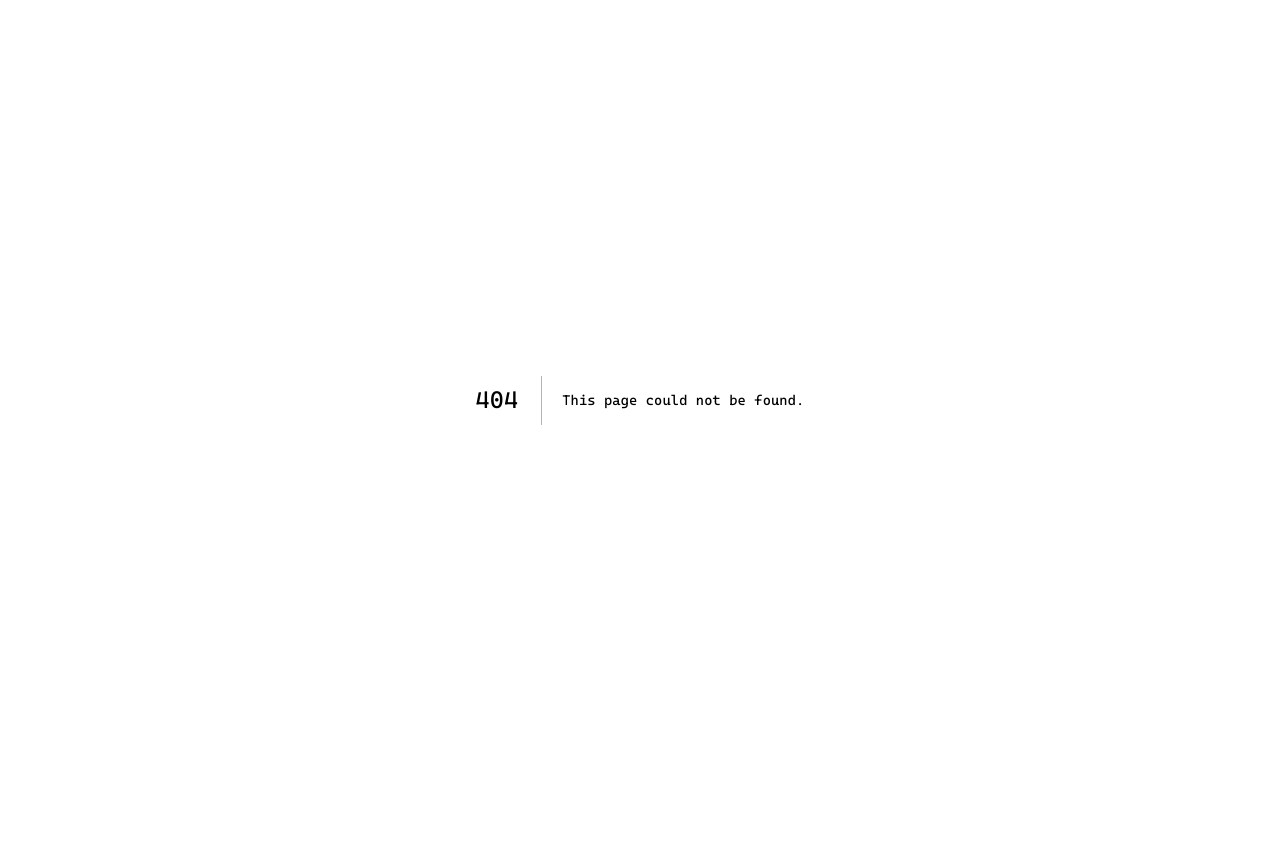
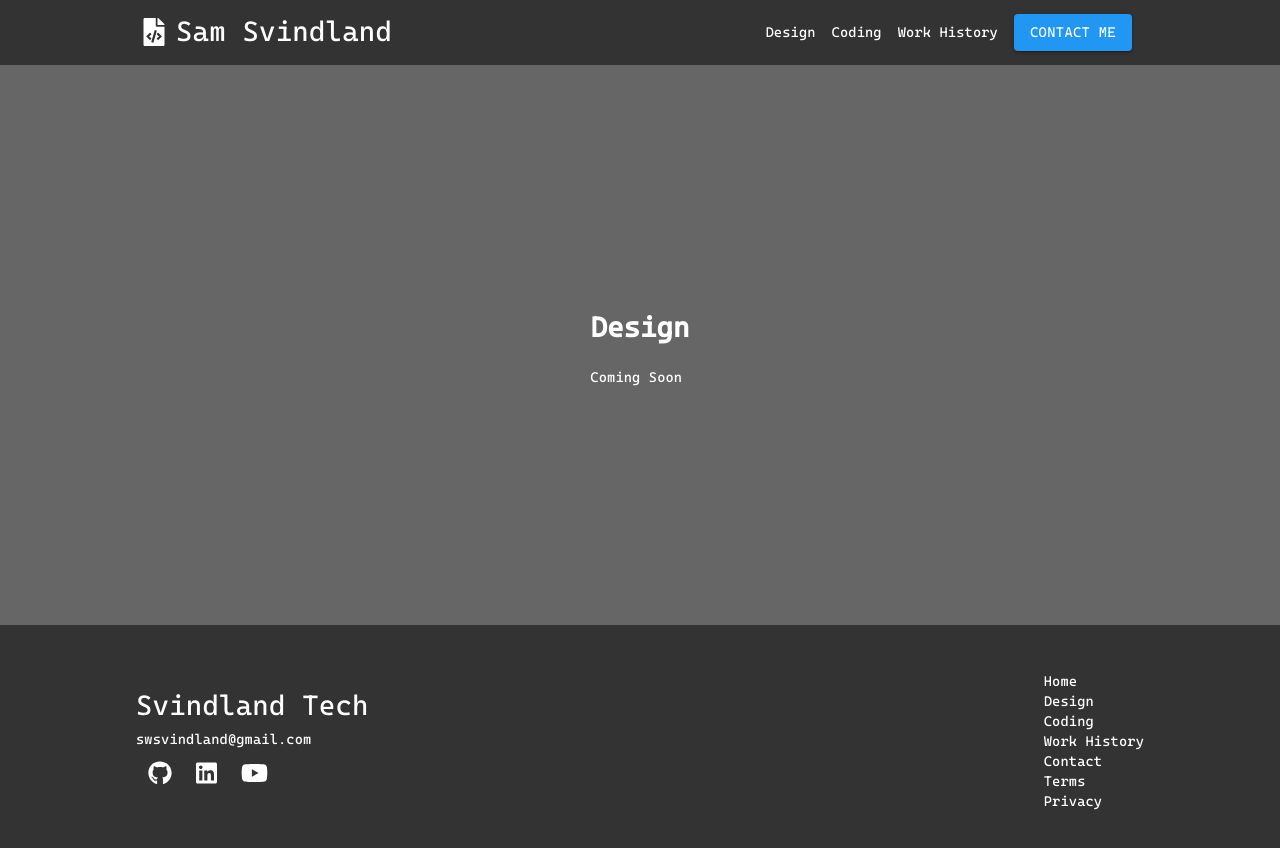
Before and after one commit to swsvindland/Portfolio, a Next.js app: page /design in a window 1280 px wide. Before the commit this address had no page. Shown: the top 848 px of the page. Before the commit the page ends 800 px from the top, so only its background shows below. Built offline with nearby package versions, Linux system fonts and the light colour scheme.

Commit message:
add design tab

```diff
--- a/components/Footer.tsx
+++ b/components/Footer.tsx
@@ -7,12 +7,13 @@ import {
 } from "@material-ui/core";
 import React, { FC } from "react";
 import {
-  contact,
+  coding,
+  contact, design,
   experience,
   home,
   portfolio,
   privacy,
-  terms,
+  terms, work,
 } from "../src/routes";
 import {
   faGithub,
@@ -94,10 +95,13 @@ const Footer: FC = () => {
               <Link href={home}>Home</Link>
             </li>
             <li>
-              <Link href={experience}>Experience</Link>
+              <Link href={design}>Design</Link>
             </li>
             <li>
-              <Link href={portfolio}>Portfolio</Link>
+              <Link href={coding}>Coding</Link>
+            </li>
+            <li>
+              <Link href={work}>Work History</Link>
             </li>
             <li>
               <Link href={contact}>Contact</Link>
--- a/components/Header.tsx
+++ b/components/Header.tsx
@@ -1,6 +1,6 @@
 import { Button, Link, Theme, Typography, makeStyles } from "@material-ui/core";
 import React, { FC } from "react";
-import { contact, experience, home, portfolio } from "../src/routes";
+import {coding, contact, design, home, work} from "../src/routes";
 
 import { FontAwesomeIcon } from "@fortawesome/react-fontawesome";
 import { faFileCode } from "@fortawesome/free-solid-svg-icons";
@@ -56,11 +56,14 @@ const Header: FC = () => {
           </Typography>
         </Link>
         <div className={classes.item}>
-          <Link className={classes.link} href={experience}>
-            Experience
+          <Link className={classes.link} href={design}>
+            Design
           </Link>
-          <Link className={classes.link} href={portfolio}>
-            Portfolio
+          <Link className={classes.link} href={coding}>
+            Coding
+          </Link>
+          <Link className={classes.link} href={work}>
+            Work History
           </Link>
           <Button
             className={classes.link}
--- a/pages/portfolio.tsx
+++ b/pages/coding.tsx
@@ -5,7 +5,6 @@ import { GetStaticProps } from "next";
 import Head from "next/head";
 import Header from "../components/Header";
 import Projects from "../components/Projects";
-import classes from "*.module.css";
 import data from "../public/data/projects.json";
 
 const useStyles = makeStyles((theme: Theme) => ({
@@ -22,7 +21,7 @@ const useStyles = makeStyles((theme: Theme) => ({
   },
 }));
 
-export default function Portfolio({ posts }) {
+export default function Coding({ posts }) {
   const classes = useStyles();
 
   return (
--- /dev/null
+++ b/pages/design.tsx
@@ -0,0 +1,58 @@
+import Footer from "../components/Footer";
+import { GetStaticProps } from "next";
+import Head from "next/head";
+import Header from "../components/Header";
+import data from "../public/data/coding.json";
+import {makeStyles, Theme} from "@material-ui/core";
+
+const useStyles = makeStyles((theme: Theme) => ({
+    root: {
+        minHeight: "70vh",
+        height: "100%",
+        width: "100%",
+        backgroundColor: "#666666",
+        display: "flex",
+        flexDirection: "column",
+        justifyContent: "center",
+        alignItems: "center",
+        padding: 24,
+    },
+}));
+
+export default function Design({posts}) {
+    const classes = useStyles();
+
+  return (
+    <>
+      <Head>
+        <title>Svindland | Portfolio</title>
+        <link rel="icon" href="/favicon.ico" />
+        <link
+          rel="preload"
+          href="/fonts/CascadiaCode.ttf"
+          as="font"
+          crossOrigin=""
+        />
+      </Head>
+
+      <Header />
+
+      <main className={classes.root}>
+        <div>
+            <h1>Design</h1>
+            <p>Coming Soon</p>
+        </div>
+      </main>
+
+      <Footer />
+    </>
+  );
+}
+
+export const getStaticProps: GetStaticProps = async () => {
+  return {
+    props: {
+      posts: data.data,
+    },
+  };
+};
--- a/pages/experience.tsx
+++ b/pages/work.tsx
@@ -3,9 +3,9 @@ import { GetStaticProps } from "next";
 import Head from "next/head";
 import Header from "../components/Header";
 import Timeline from "../components/Timeline";
-import data from "../public/data/experience.json";
+import data from "../public/data/coding.json";
 
-export default function Experience({ posts }) {
+export default function Work({ posts }) {
   return (
     <>
       <Head>
--- a/public/data/experience.json
+++ b/public/data/coding.json
@@ -1,7 +1,7 @@
 {
     "data": [
         {
-            "image": "/experience/nulia.png",
+            "image": "/coding/nulia.png",
             "company": "Nulia",
             "jobTitle": "Frontend Developer",
             "dateRange": ["March 2020", "Current"],
@@ -16,7 +16,7 @@
             "github": ""
         },
         {
-            "image": "/experience/nulia.png",
+            "image": "/coding/nulia.png",
             "company": "Nulia",
             "jobTitle": "Quality Assurance Engineer",
             "dateRange": ["June 2019", "March 2020"],
@@ -28,7 +28,7 @@
             "github": ""
         },
         {
-            "image": "/experience/edgde.png",
+            "image": "/coding/edgde.png",
             "company": "Edgde",
             "jobTitle": "Software Engineer (Intern)",
             "dateRange": ["June 2019", "March 2020"],
@@ -40,7 +40,7 @@
             "github": ""
         },
         {
-            "image": "/experience/oregon.png",
+            "image": "/coding/oregon.png",
             "company": "University of Oregon",
             "jobTitle": "iOS Application Developer",
             "dateRange": ["June 2019", "March 2020"],
--- a/src/routes.ts
+++ b/src/routes.ts
@@ -1,8 +1,10 @@
 export const home = "/";
-export const experience =
-  process.env.NODE_ENV === "production" ? "experience.html" : "experience";
-export const portfolio =
-  process.env.NODE_ENV === "production" ? "portfolio.html" : "portfolio";
+export const design =
+    process.env.NODE_ENV === "production" ? "design.html" : "design";
+export const coding =
+  process.env.NODE_ENV === "production" ? "coding.html" : "coding";
+export const work =
+  process.env.NODE_ENV === "production" ? "work.html" : "work";
 export const contact =
   process.env.NODE_ENV === "production" ? "contact.html" : "contact";
 export const terms =
```
Also changed, not shown: public/data/design.json (added, +14 -0 lines), 1 other file (tests, documents, lock files or other folders).
